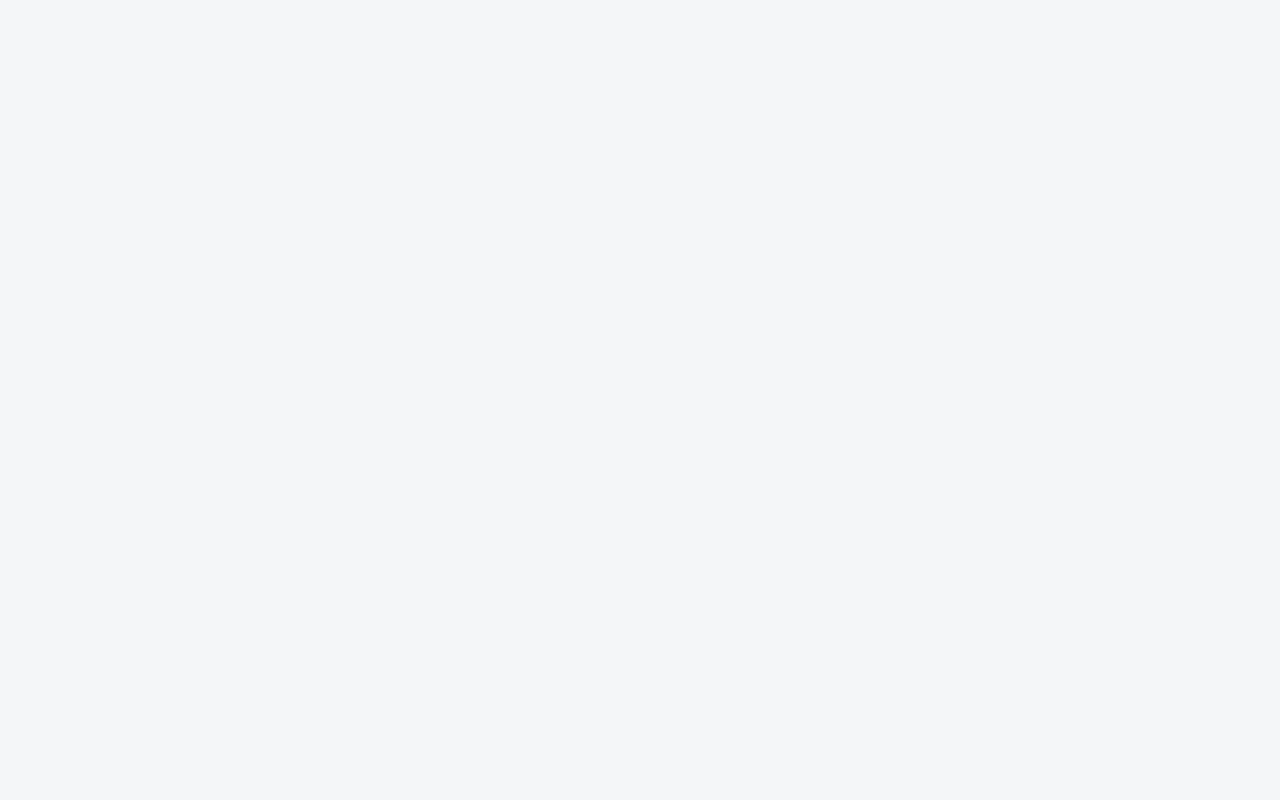
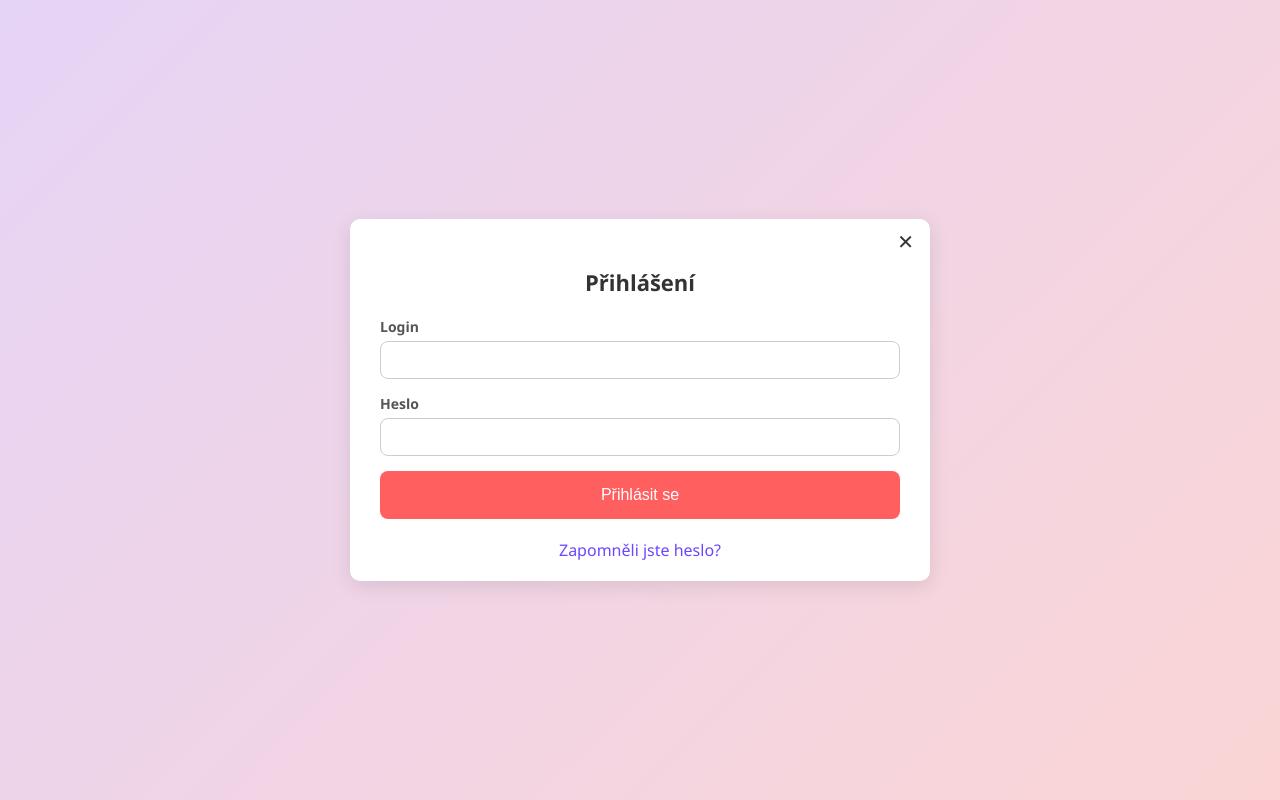
Before and after one commit to denysekm/bank-system, a React (Create React App) app: page /login in a window 1280 px wide. Before the commit this address had no page. Built offline with nearby package versions, Linux system fonts and the light colour scheme.

Commit message:
Add server setup and login functionality with styles

```diff
--- a/src/App.js
+++ b/src/App.js
@@ -4,6 +4,7 @@ import Navbar from './mainPage/navbar/Navbar.jsx';
 import Main from './mainPage/main/Main.jsx';
 import Register from './mainPage/register/Register.jsx';
 import Dashboard from './mainPage/dashboard/Dashboard.jsx';
+import Login from './mainPage/login/Login.jsx';
 import './App.css';
 
 function App() {
@@ -25,7 +26,7 @@ function App() {
         <Route path="/register" element={<Register />} />
 
         {/* Přihlášení bez Navbar */}
-        {/*<Route path="/login" element={<Login />} />*/}
+        <Route path="/login" element={<Login />} />
 
         {/* Dashboard */}
         <Route path="/dashboard" element={<Dashboard />} />
--- /dev/null
+++ b/src/mainPage/login/Login.css
@@ -0,0 +1,108 @@
+.login-background {
+  font-family: 'Segoe UI', Tahoma, Geneva, Verdana, sans-serif;
+  background: linear-gradient(135deg, #e6d4f6, #fbd5d5);
+  display: flex;
+  justify-content: center;
+  align-items: center;
+  height: 100vh;
+  margin: 0;
+}
+
+.form-container {
+  background: #fff;
+  padding: 30px 30px 20px;
+  border-radius: 10px;
+  box-shadow: 0 5px 20px rgba(0, 0, 0, 0.1);
+  width: 100%;
+  max-width: 520px;
+  position: relative;
+}
+
+.form-container h2 {
+  text-align: center;
+  margin-bottom: 20px;
+  color: #333;
+  font-size: 22px;
+}
+
+.form-group {
+  margin-bottom: 15px;
+}
+
+.form-group label {
+  display: block;
+  margin-bottom: 5px;
+  font-weight: bold;
+  color: #555;
+  font-size: 14px;
+}
+
+.form-group input {
+  width: 100%;
+  padding: 10px;
+  border: 1px solid #ccc;
+  border-radius: 8px;
+  box-sizing: border-box;
+  font-size: 14px;
+  color: #555;
+}
+
+.form-group input:focus {
+  border-color: #00796b;
+  outline: none;
+}
+
+.form-group button {
+  width: 100%;
+  padding: 15px 30px;
+  background-color: #ff5f5f;
+  color: white;
+  border: none;
+  border-radius: 8px;
+  font-size: 16px;
+  cursor: pointer;
+  transition: background-color 0.3s ease;
+}
+
+.form-group button:hover {
+  background-color: #e84848;
+}
+
+.forgot-password-text {
+  font-size: 16px;
+  color: #555;
+  margin-top: 20px;
+  text-align: center;
+}
+
+.forgot-password-text a {
+  color: #6c47ff;
+  text-decoration: none;
+  font-weight: 500;
+}
+
+.form-group input.invalid {
+  border-color: #e74c3c;
+}
+
+.error-message {
+  color: #e74c3c;
+  font-size: 14px;
+  margin-top: 5px;
+}
+
+/* Zavírací tlačítko */
+.close-button {
+  position: absolute;
+  top: 10px;
+  right: 10px;
+  background: transparent;
+  border: none;
+  font-size: 20px;
+  color: #333;
+  cursor: pointer;
+}
+
+.close-button:hover {
+  color: #e74c3c;
+}
--- a/src/mainPage/login/Login.jsx
+++ b/src/mainPage/login/Login.jsx
@@ -0,0 +1,92 @@
+import React, { useState } from 'react';
+import './Login.css';
+
+function Login() {
+  const [formData, setFormData] = useState({
+    username: '',
+    password: '',
+  });
+
+  const [errors, setErrors] = useState({});
+
+  const handleChange = (e) => {
+    setFormData({
+      ...formData,
+      [e.target.name]: e.target.value,
+    });
+  };
+
+  const validate = () => {
+    const newErrors = {};
+    if (!formData.username) newErrors.username = 'Pole je povinné';
+    if (!formData.password) newErrors.password = 'Pole je povinné';
+    return newErrors;
+  };
+
+  const handleSubmit = (e) => {
+    e.preventDefault();
+    const newErrors = validate();
+    setErrors(newErrors);
+
+    if (Object.keys(newErrors).length === 0) {
+      console.log('Login data:', formData);
+      alert('Přihlášení proběhlo úspěšně!');
+    }
+  };
+
+  return (
+    <div className="login-background">
+      <div className="form-container">
+        <button
+          className="close-button"
+          aria-label="Zavřít"
+          onClick={() => (window.location.href = '/')}
+        >
+          &#10005;
+        </button>
+
+        <h2>Přihlášení</h2>
+
+        <form onSubmit={handleSubmit}>
+          <div className="form-group">
+            <label>Login</label>
+            <input
+              type="text"
+              name="username"
+              value={formData.username}
+              onChange={handleChange}
+              className={errors.username ? 'invalid' : ''}
+            />
+            {errors.username && (
+              <div className="error-message">{errors.username}</div>
+            )}
+          </div>
+
+          <div className="form-group">
+            <label>Heslo</label>
+            <input
+              type="password"
+              name="password"
+              value={formData.password}
+              onChange={handleChange}
+              className={errors.password ? 'invalid' : ''}
+            />
+            {errors.password && (
+              <div className="error-message">{errors.password}</div>
+            )}
+          </div>
+
+          <div className="form-group">
+            <button type="submit">Přihlásit se</button>
+          </div>
+        </form>
+
+        <div className="forgot-password-text">
+          <a href="/forgotPassword">Zapomněli jste heslo?</a>
+        </div>
+      </div>
+    </div>
+  );
+}
+
+export default Login;
```
Also changed, not shown: 2 other files (tests, documents, lock files or other folders).
